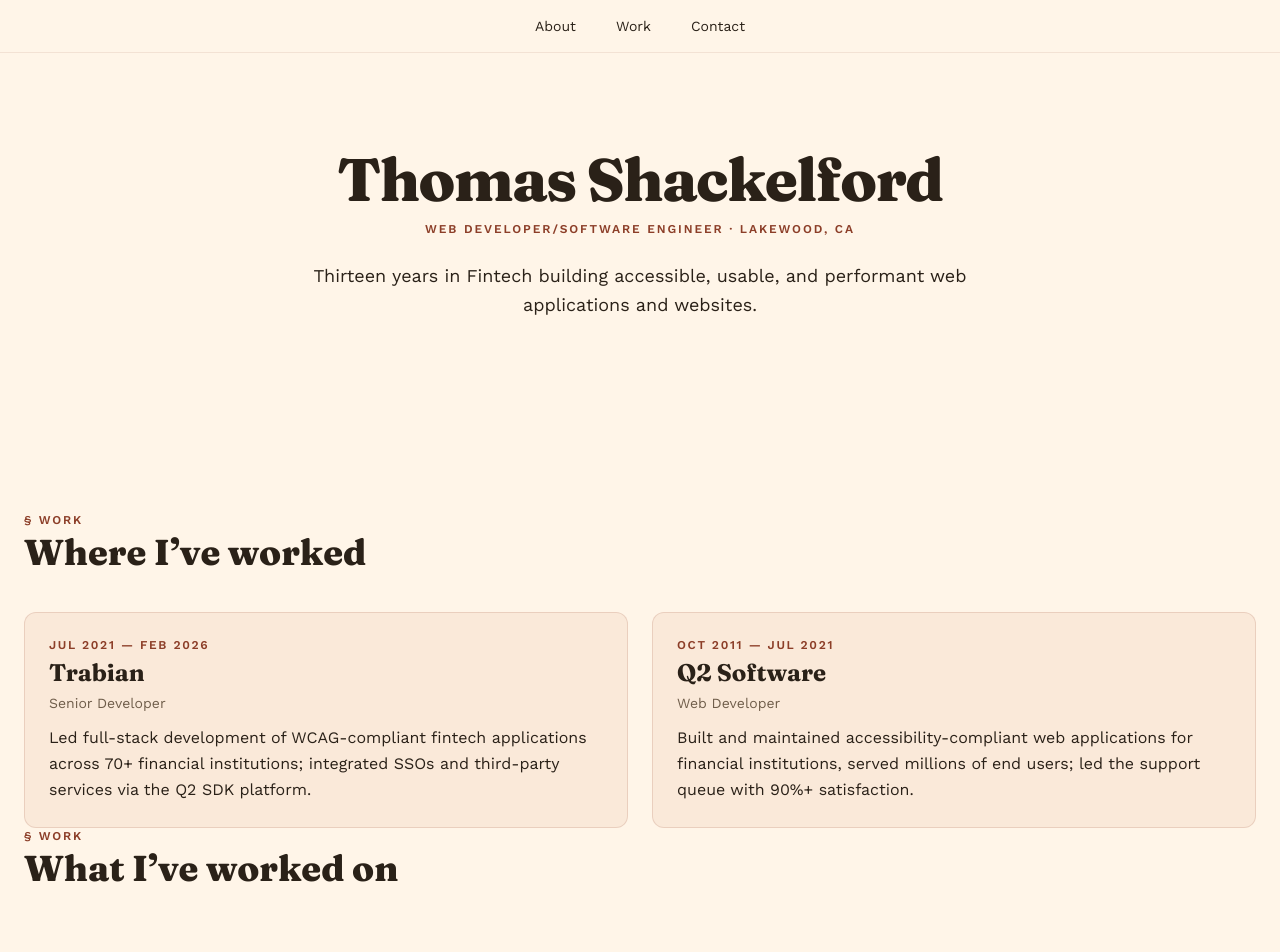
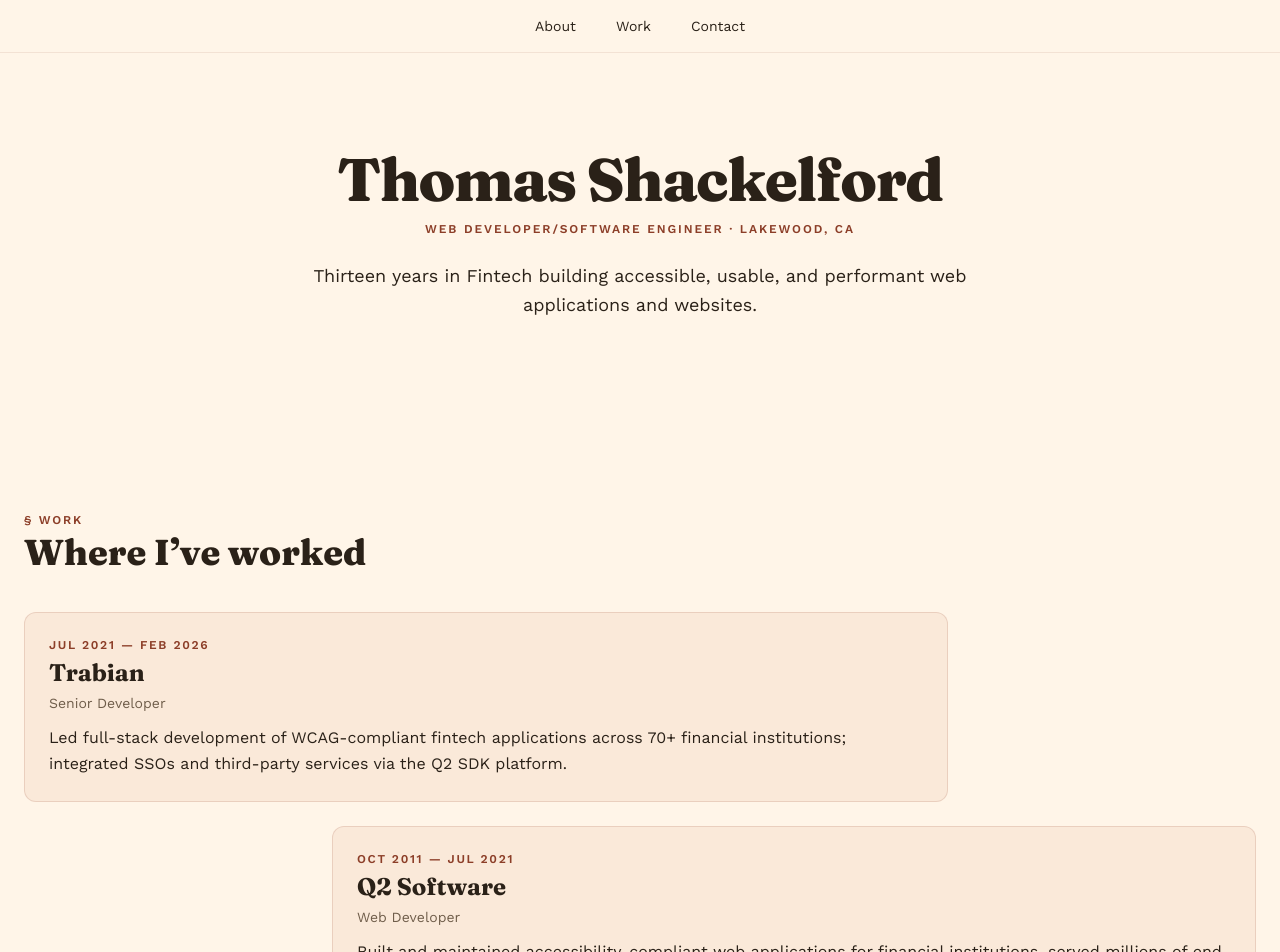
Before and after one commit to tshackelford/portfolio, a Next.js app: page / in a window 1280 px wide. Shown: the top 952 px of the page. Built offline with nearby package versions, Linux system fonts and the light colour scheme; no server answers.

Commit message:
Career cards 3/4 width, alternating sides

```diff
--- a/app/_sections/Work.tsx
+++ b/app/_sections/Work.tsx
@@ -29,10 +29,18 @@ export function Work() {
         </h2>
       </ScrollFadeIn>
 
-      <ul className="mt-10 grid gap-6 md:grid-cols-2">
-        {careerEntries.map((e, i) => (
-          <ScrollFadeIn key={e.company} delay={0.15 + i * 0.1}>
-            <li className="bg-sand/40 p-6 rounded-xl border border-canyon/15 h-full">
+      <ul className="mt-10 space-y-6">
+        {careerEntries.map((e, i) => {
+          const alignRight = i % 2 === 1;
+          return (
+            <ScrollFadeIn
+              key={e.company}
+              delay={0.15 + i * 0.1}
+              direction={alignRight ? "left" : "right"}
+            >
+              <li
+                className={`bg-sand/40 p-6 rounded-xl border border-canyon/15 md:w-3/4 ${alignRight ? "md:ml-auto" : "md:mr-auto"}`}
+              >
                 <p className="text-canyon text-xs uppercase tracking-[0.14em] font-semibold">
                   {formatRange(e.start, e.end)}
                 </p>
@@ -43,7 +51,8 @@ export function Work() {
                 <p className="mt-3 text-ink leading-relaxed">{e.oneLine}</p>
               </li>
             </ScrollFadeIn>
-        ))}
+          );
+        })}
       </ul>
 
       <ScrollFadeIn>
```
Lines whose indentation alone changed are shown as unchanged.
